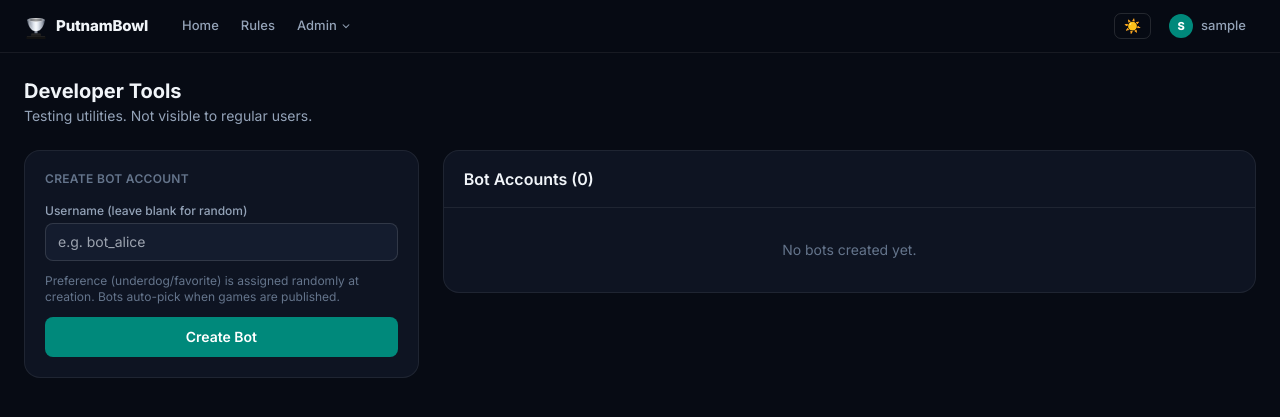
After one commit to andrew23967/putnambowl2, a Django app: page /dashboard/devtools/ in a window 1280 px wide. The commit adds this page. Shown: the top 417 px of the page. Run offline with Django 5.2, Linux system fonts and the light colour scheme; the visitor is signed in with stand-in values (Sample User, id 1); data comes from the database, SQL or seed files in the repository; some libraries are stand-ins or nearby versions.

Commit message:
Add Developer Tools page with bot account create/delete; bots auto-pick on publish
Co-Authored-By: Claude Sonnet 4.6 <noreply@anthropic.com>

```diff
--- a/accounts/models.py
+++ b/accounts/models.py
@@ -18,6 +18,7 @@ class Profile(models.Model):
     superbowl_winner = models.CharField(max_length=50, choices=TEAMS, default='Arizona Cardinals')
     unread_messages = models.IntegerField(default=0)
     is_bot = models.BooleanField(default=False)
+    bot_preference = models.CharField(max_length=10, choices=[('underdog', 'Underdog'), ('favorite', 'Favorite')], blank=True, default='')
     preseason_submitted = models.BooleanField(default=False)
 
     def __str__(self):
--- a/main/urls.py
+++ b/main/urls.py
@@ -21,6 +21,7 @@ urlpatterns = [
     path('dashboard/analytics/', views.secret_analytics, name='secret_analytics'),
     path('dashboard/generate-recap/', views.generate_recap, name='generate_recap'),
     path('dashboard/send-test-email/', views.send_test_email, name='send_test_email'),
+    path('dashboard/devtools/', views.devtools, name='devtools'),
     path('dashboard/picks/delete-game/', views.ajax_delete_game, name='ajax_delete_game'),
     path('dashboard/picks/set-winner/', views.ajax_set_winner, name='ajax_set_winner'),
     path('dashboard/picks/add-game/', views.ajax_add_game, name='ajax_add_game'),
--- a/main/views.py
+++ b/main/views.py
@@ -812,6 +812,11 @@ def pickdash(request):
                 send_picks_published_email(settings)
             except Exception as _email_err:
                 print(f'[manual scrape] email error: {_email_err}', flush=True)
+            try:
+                from .auto import make_bot_picks
+                make_bot_picks()
+            except Exception as _bot_err:
+                print(f'[manual scrape] bot picks error: {_bot_err}', flush=True)
         messages.success(request, f'Scraped week {week}: {added} added, {dupes} skipped.')
 
     elif 'grade' in request.POST:
@@ -1045,3 +1050,44 @@ def send_test_email(request):
     send_picks_published_email(settings)
     messages.success(request, 'Test email queued — check logs for result.')
     return redirect('main:pickdash')
+
+
+@staff_member_required
+def devtools(request):
+    if request.method == 'POST':
+        action = request.POST.get('action')
+
+        if action == 'create_bot':
+            username = request.POST.get('username', '').strip()
+            if not username:
+                import secrets
+                username = f'bot_{secrets.token_hex(3)}'
+            if User.objects.filter(username=username).exists():
+                messages.error(request, f'Username "{username}" already exists.')
+            else:
+                pref = random.choice(['underdog', 'favorite'])
+                bot_user = User.objects.create_user(
+                    username=username,
+                    password=None,
+                    is_active=True,
+                    is_staff=False,
+                )
+                bot_user.profile.is_bot = True
+                bot_user.profile.bot_preference = pref
+                bot_user.profile.preseason_submitted = True
+                bot_user.profile.save()
+                messages.success(request, f'Created bot "{username}" with {pref} preference.')
+
+        elif action == 'delete_bot':
+            uid = request.POST.get('user_id')
+            try:
+                bot = User.objects.get(pk=uid, profile__is_bot=True)
+                bot.delete()
+                messages.success(request, f'Deleted bot "{bot.username}".')
+            except User.DoesNotExist:
+                messages.error(request, 'Bot not found.')
+
+        return redirect('main:devtools')
+
+    bots = User.objects.select_related('profile').filter(profile__is_bot=True).order_by('username')
+    return render(request, 'main/devtools.html', {'bots': bots})
--- /dev/null
+++ b/templates/main/devtools.html
@@ -0,0 +1,88 @@
+{% extends 'base.html' %}
+{% block title %}Developer Tools — PutnamBowl{% endblock %}
+{% block content %}
+<div class="mb-6">
+  <h1 class="text-xl font-bold" style="color:var(--text);">Developer Tools</h1>
+  <p style="color:var(--muted2);font-size:.875rem;">Testing utilities. Not visible to regular users.</p>
+</div>
+
+{% if messages %}
+  {% for msg in messages %}
+  <div class="mb-4 px-4 py-3 rounded-xl text-sm font-medium"
+       style="background:{% if msg.tags == 'error' %}rgba(239,68,68,.12){% else %}rgba(16,185,129,.12){% endif %};
+              color:{% if msg.tags == 'error' %}#ef4444{% else %}#10b981{% endif %};">
+    {{ msg }}
+  </div>
+  {% endfor %}
+{% endif %}
+
+<div class="grid grid-cols-1 lg:grid-cols-3 gap-6">
+
+  <!-- Create Bot -->
+  <div>
+    <div class="rounded-2xl p-5" style="background:var(--surface);border:1px solid var(--border);">
+      <p class="text-xs font-semibold uppercase tracking-wide mb-4" style="color:var(--muted);">Create Bot Account</p>
+      <form method="post" class="space-y-3">
+        {% csrf_token %}
+        <input type="hidden" name="action" value="create_bot">
+        <div>
+          <label class="block text-xs font-medium mb-1" style="color:var(--muted2);">Username (leave blank for random)</label>
+          <input name="username" placeholder="e.g. bot_alice"
+                 class="w-full px-3 py-2 text-sm rounded-lg outline-none"
+                 style="background:var(--surface2);border:1px solid var(--border2);color:var(--text);">
+        </div>
+        <p class="text-xs" style="color:var(--muted);">Preference (underdog/favorite) is assigned randomly at creation. Bots auto-pick when games are published.</p>
+        <button type="submit"
+                class="w-full py-2.5 text-sm font-semibold rounded-lg"
+                style="background:var(--accent);color:#fff;">
+          Create Bot
+        </button>
+      </form>
+    </div>
+  </div>
+
+  <!-- Bot List -->
+  <div class="lg:col-span-2">
+    <div class="rounded-2xl overflow-hidden" style="background:var(--surface);border:1px solid var(--border);">
+      <div class="px-5 py-4" style="border-bottom:1px solid var(--border);">
+        <p class="font-semibold" style="color:var(--text);">Bot Accounts ({{ bots|length }})</p>
+      </div>
+      {% if bots %}
+      <div>
+        {% for bot in bots %}
+        <div class="flex items-center gap-3 px-5 py-3" style="border-bottom:1px solid var(--border);">
+          <div class="w-7 h-7 rounded-full flex items-center justify-center text-xs font-bold"
+               style="background:var(--surface2);color:var(--muted2);">
+            {{ bot.username|first|upper }}
+          </div>
+          <div class="flex-1">
+            <p class="text-sm font-medium" style="color:var(--text);">{{ bot.username }}</p>
+            <p class="text-xs" style="color:var(--muted);">
+              Preference: <span class="font-semibold">{{ bot.profile.bot_preference|default:"—" }}</span>
+              &nbsp;·&nbsp; Score: {{ bot.profile.score_display }}
+              &nbsp;·&nbsp; Picks locked: {% if bot.profile.preseason_submitted %}yes{% else %}no{% endif %}
+            </p>
+          </div>
+          <form method="post" style="margin:0;" onsubmit="return confirm('Delete {{ bot.username }}?')">
+            {% csrf_token %}
+            <input type="hidden" name="action" value="delete_bot">
+            <input type="hidden" name="user_id" value="{{ bot.pk }}">
+            <button type="submit"
+                    class="text-xs font-semibold px-3 py-1.5 rounded-lg"
+                    style="background:rgba(239,68,68,.1);color:#ef4444;border:none;cursor:pointer;">
+              Delete
+            </button>
+          </form>
+        </div>
+        {% endfor %}
+      </div>
+      {% else %}
+      <div class="px-5 py-8 text-center">
+        <p class="text-sm" style="color:var(--muted);">No bots created yet.</p>
+      </div>
+      {% endif %}
+    </div>
+  </div>
+
+</div>
+{% endblock %}
--- a/templates/main/pickdash.html
+++ b/templates/main/pickdash.html
@@ -267,6 +267,12 @@
       {% else %}
       <button disabled class="ctrl-btn" style="width:100%;opacity:.35;cursor:not-allowed;">Next Week →</button>
       {% endif %}
+
+      <hr class="dash-hr">
+
+      <!-- Developer Tools -->
+      <p class="dash-section">Dev</p>
+      <a href="{% url 'main:devtools' %}" class="ctrl-btn" style="display:block;width:100%;text-align:center;text-decoration:none;margin-bottom:8px;">Developer Tools</a>
 
       <hr class="dash-hr">
 
```
Also changed, not shown: main/auto.py (+21 -0 lines), accounts/migrations/0004_bot_preference.py (added).
